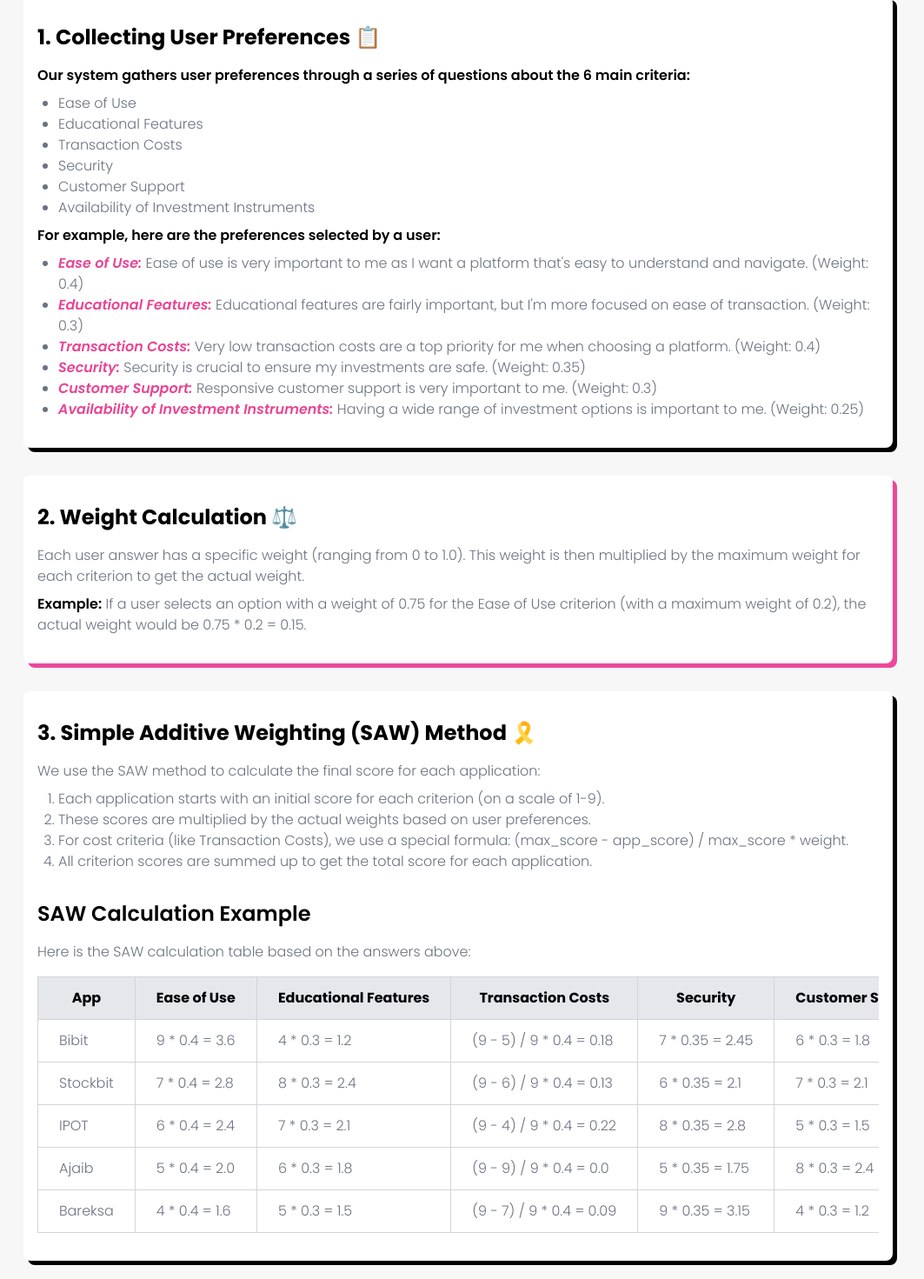
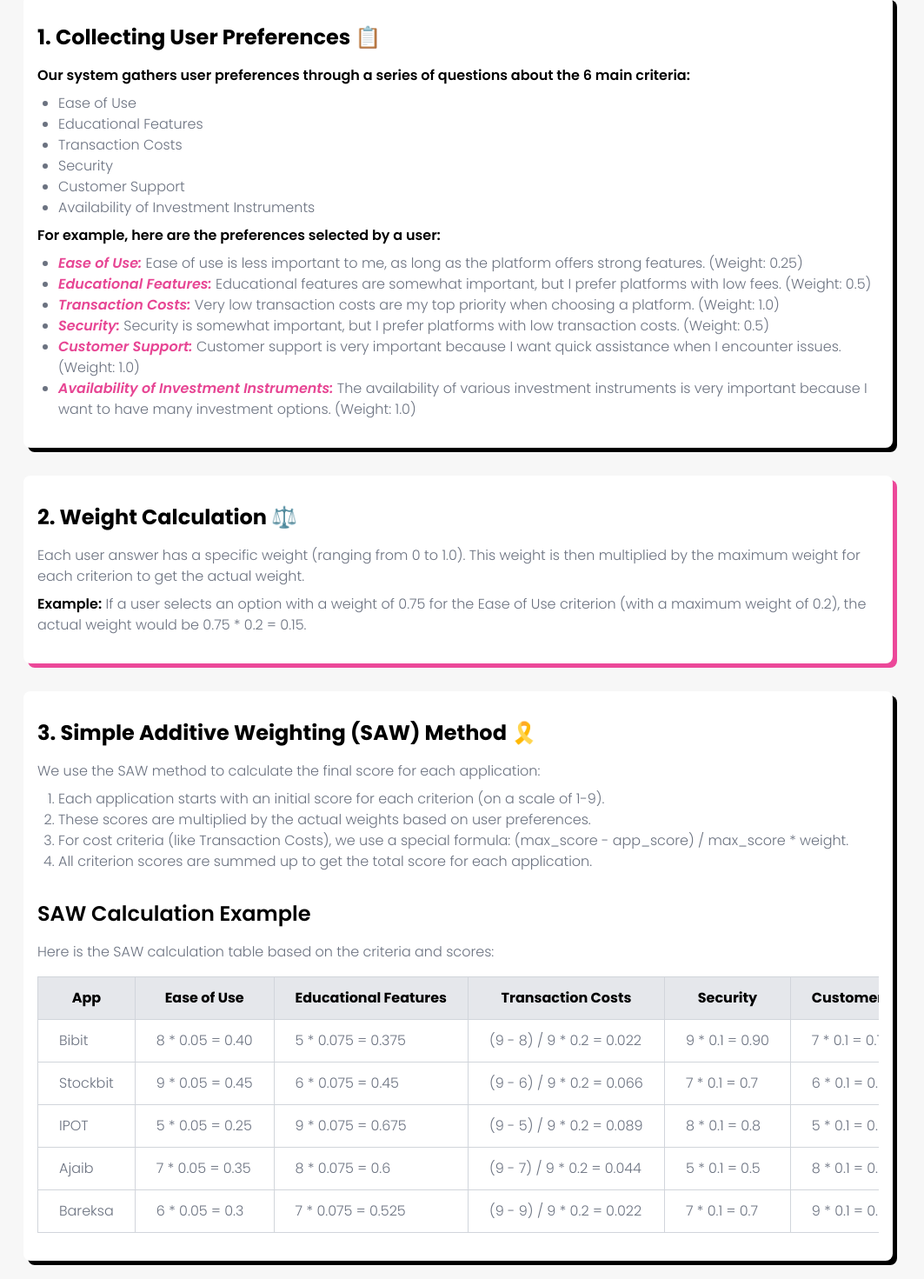
Before and after one commit to auriorajaa/web-penentuan-app-invest, a website: page pages/how-its-work.html in a window 1280 px wide. Shown: the part 309-1780 px from the top of the page at 87% size, without its empty margins (113-1176 px from the left). Drawn offline with nearby package versions, Linux system fonts and the light colour scheme.

Commit message:
fix how to page

```diff
--- a/pages/how-its-work.html
+++ b/pages/how-its-work.html
@@ -114,7 +114,6 @@
 
       <div class="mb-8 bg-white rounded-lg shadow-button py-8 px-4">
          <h2 class="text-2xl font-bold mb-4">1. Collecting User Preferences 📋</h2>
-
          <div class="font-light justify-end text-gray-500">
             <p class="font-semibold text-black">Our system gathers user preferences through a series of questions about
                the 6
@@ -129,46 +128,24 @@
             </ul>
             <p class="mt-2 font-semibold text-black">For example, here are the preferences selected by a user:</p>
             <ul class="list-disc mt-2 ml-6">
-               <li><span class="text-pink-500 font-semibold italic">Ease of Use:</span> Ease of use is very important
-                  to me
-                  as I
-                  want a platform
-                  that's easy to
-                  understand
-                  and navigate. (Weight: 0.4)</li>
+               <li><span class="text-pink-500 font-semibold italic">Ease of Use:</span> Ease of use is less important to
+                  me, as long as the platform offers strong features. (Weight: 0.25)</li>
                <li><span class="text-pink-500 font-semibold italic">Educational Features:</span> Educational features
-                  are
-                  fairly
-                  important, but
-                  I'm more focused on
-                  ease of
-                  transaction. (Weight: 0.3)</li>
+                  are somewhat important, but I prefer platforms with low fees. (Weight: 0.5)</li>
                <li><span class="text-pink-500 font-semibold italic">Transaction Costs:</span> Very low transaction costs
-                  are a top
-                  priority for
-                  me when choosing a
-                  platform.
-                  (Weight: 0.4)</li>
-               <li><span class="text-pink-500 font-semibold italic">Security:</span> Security is crucial to ensure my
-                  investments
-                  are safe.
-                  (Weight: 0.35)</li>
-               <li><span class="text-pink-500 font-semibold italic">Customer Support:</span> Responsive customer support
-                  is
-                  very
-                  important to
-                  me. (Weight: 0.3)
+                  are my top priority when choosing a platform.
+                  (Weight: 1.0)</li>
+               <li><span class="text-pink-500 font-semibold italic">Security:</span> Security is somewhat important, but
+                  I prefer platforms with low transaction costs.
+                  (Weight: 0.5)</li>
+               <li><span class="text-pink-500 font-semibold italic">Customer Support:</span> Customer support is very
+                  important because I want quick assistance when I encounter issues. (Weight: 1.0)
                </li>
                <li><span class="text-pink-500 font-semibold italic">Availability of Investment Instruments:</span>
-                  Having a
-                  wide
-                  range of
-                  investment options is
-                  important to
-                  me. (Weight: 0.25)</li>
+                  The availability of various investment instruments is very important because I want to have many
+                  investment options. (Weight: 1.0)</li>
             </ul>
          </div>
-
       </div>
 
       <div class="mb-8 bg-white rounded-lg shadow-button-pink py-8 px-4 justify-end">
@@ -196,7 +173,7 @@
 
          <div class="mt-8">
             <h2 class="text-2xl font-semibold mb-4">SAW Calculation Example</h2>
-            <p class="font-light text-gray-500">Here is the SAW calculation table based on the answers above:</p>
+            <p class="font-light text-gray-500">Here is the SAW calculation table based on the criteria and scores:</p>
             <div class="overflow-x-auto">
                <table class="table-auto w-full mt-4 border-collapse border border-gray-300 min-w-max">
                   <thead>
@@ -214,59 +191,62 @@
                   <tbody class="font-light text-gray-500">
                      <tr>
                         <td class="border border-gray-300 px-6 py-3">Bibit</td>
-                        <td class="border border-gray-300 px-6 py-3">9 * 0.4 = 3.6</td>
-                        <td class="border border-gray-300 px-6 py-3">4 * 0.3 = 1.2</td>
-                        <td class="border border-gray-300 px-6 py-3">(9 - 5) / 9 * 0.4 = 0.18</td>
-                        <td class="border border-gray-300 px-6 py-3">7 * 0.35 = 2.45</td>
-                        <td class="border border-gray-300 px-6 py-3">6 * 0.3 = 1.8</td>
-                        <td class="border border-gray-300 px-6 py-3">5 * 0.25 = 1.25</td>
-                        <td class="border border-gray-300 px-6 py-3">3.6 + 1.2 + 0.18 + 2.45 + 1.8 + 1.25 = 10.48</td>
+                        <td class="border border-gray-300 px-6 py-3">8 * 0.05 = 0.40</td>
+                        <td class="border border-gray-300 px-6 py-3">5 * 0.075 = 0.375</td>
+                        <td class="border border-gray-300 px-6 py-3">(9 - 8) / 9 * 0.2 = 0.022</td>
+                        <td class="border border-gray-300 px-6 py-3">9 * 0.1 = 0.90</td>
+                        <td class="border border-gray-300 px-6 py-3">7 * 0.1 = 0.70</td>
+                        <td class="border border-gray-300 px-6 py-3">6 * 0.15 = 0.90</td>
+                        <td class="border border-gray-300 px-6 py-3">0.40 + 0.375 + 0.022 + 0.90 + 0.70 + 0.90 = 3.297
+                        </td>
                      </tr>
                      <tr>
                         <td class="border border-gray-300 px-6 py-3">Stockbit</td>
-                        <td class="border border-gray-300 px-6 py-3">7 * 0.4 = 2.8</td>
-                        <td class="border border-gray-300 px-6 py-3">8 * 0.3 = 2.4</td>
-                        <td class="border border-gray-300 px-6 py-3">(9 - 6) / 9 * 0.4 = 0.13</td>
-                        <td class="border border-gray-300 px-6 py-3">6 * 0.35 = 2.1</td>
-                        <td class="border border-gray-300 px-6 py-3">7 * 0.3 = 2.1</td>
-                        <td class="border border-gray-300 px-6 py-3">4 * 0.25 = 1.0</td>
-                        <td class="border border-gray-300 px-6 py-3">2.8 + 2.4 + 0.13 + 2.1 + 2.1 + 1.0 = 10.53</td>
+                        <td class="border border-gray-300 px-6 py-3">9 * 0.05 = 0.45</td>
+                        <td class="border border-gray-300 px-6 py-3">6 * 0.075 = 0.45</td>
+                        <td class="border border-gray-300 px-6 py-3">(9 - 6) / 9 * 0.2 = 0.066</td>
+                        <td class="border border-gray-300 px-6 py-3">7 * 0.1 = 0.7</td>
+                        <td class="border border-gray-300 px-6 py-3">6 * 0.1 = 0.6</td>
+                        <td class="border border-gray-300 px-6 py-3">6 * 0.15 = 0.9</td>
+                        <td class="border border-gray-300 px-6 py-3">0.45 + 0.45 + 0.066 + 0.7 + 0.6 + 0.9 = 3.166</td>
                      </tr>
                      <tr>
                         <td class="border border-gray-300 px-6 py-3">IPOT</td>
-                        <td class="border border-gray-300 px-6 py-3">6 * 0.4 = 2.4</td>
-                        <td class="border border-gray-300 px-6 py-3">7 * 0.3 = 2.1</td>
-                        <td class="border border-gray-300 px-6 py-3">(9 - 4) / 9 * 0.4 = 0.22</td>
-                        <td class="border border-gray-300 px-6 py-3">8 * 0.35 = 2.8</td>
-                        <td class="border border-gray-300 px-6 py-3">5 * 0.3 = 1.5</td>
-                        <td class="border border-gray-300 px-6 py-3">6 * 0.25 = 1.5</td>
-                        <td class="border border-gray-300 px-6 py-3">2.4 + 2.1 + 0.22 + 2.8 + 1.5 + 1.5 = 10.52</td>
+                        <td class="border border-gray-300 px-6 py-3">5 * 0.05 = 0.25</td>
+                        <td class="border border-gray-300 px-6 py-3">9 * 0.075 = 0.675</td>
+                        <td class="border border-gray-300 px-6 py-3">(9 - 5) / 9 * 0.2 = 0.089</td>
+                        <td class="border border-gray-300 px-6 py-3">8 * 0.1 = 0.8</td>
+                        <td class="border border-gray-300 px-6 py-3">5 * 0.1 = 0.5</td>
+                        <td class="border border-gray-300 px-6 py-3">7 * 0.15 = 1.05</td>
+                        <td class="border border-gray-300 px-6 py-3">0.25 + 0.675 + 0.089 + 0.8 + 0.5 + 1.05 = 3.364
+                        </td>
                      </tr>
                      <tr>
                         <td class="border border-gray-300 px-6 py-3">Ajaib</td>
-                        <td class="border border-gray-300 px-6 py-3">5 * 0.4 = 2.0</td>
-                        <td class="border border-gray-300 px-6 py-3">6 * 0.3 = 1.8</td>
-                        <td class="border border-gray-300 px-6 py-3">(9 - 9) / 9 * 0.4 = 0.0</td>
-                        <td class="border border-gray-300 px-6 py-3">5 * 0.35 = 1.75</td>
-                        <td class="border border-gray-300 px-6 py-3">8 * 0.3 = 2.4</td>
-                        <td class="border border-gray-300 px-6 py-3">7 * 0.25 = 1.75</td>
-                        <td class="border border-gray-300 px-6 py-3">2.0 + 1.8 + 0.0 + 1.75 + 2.4 + 1.75 = 9.7</td>
+                        <td class="border border-gray-300 px-6 py-3">7 * 0.05 = 0.35</td>
+                        <td class="border border-gray-300 px-6 py-3">8 * 0.075 = 0.6</td>
+                        <td class="border border-gray-300 px-6 py-3">(9 - 7) / 9 * 0.2 = 0.044</td>
+                        <td class="border border-gray-300 px-6 py-3">5 * 0.1 = 0.5</td>
+                        <td class="border border-gray-300 px-6 py-3">8 * 0.1 = 0.8</td>
+                        <td class="border border-gray-300 px-6 py-3">9 * 0.15 = 1.35</td>
+                        <td class="border border-gray-300 px-6 py-3">0.35 + 0.6 + 0.044 + 0.5 + 0.8 + 1.35 = 3.644</td>
                      </tr>
                      <tr>
                         <td class="border border-gray-300 px-6 py-3">Bareksa</td>
-                        <td class="border border-gray-300 px-6 py-3">4 * 0.4 = 1.6</td>
-                        <td class="border border-gray-300 px-6 py-3">5 * 0.3 = 1.5</td>
-                        <td class="border border-gray-300 px-6 py-3">(9 - 7) / 9 * 0.4 = 0.09</td>
-                        <td class="border border-gray-300 px-6 py-3">9 * 0.35 = 3.15</td>
-                        <td class="border border-gray-300 px-6 py-3">4 * 0.3 = 1.2</td>
-                        <td class="border border-gray-300 px-6 py-3">8 * 0.25 = 2.0</td>
-                        <td class="border border-gray-300 px-6 py-3">1.6 + 1.5 + 0.09 + 3.15 + 1.2 + 2.0 = 9.54</td>
+                        <td class="border border-gray-300 px-6 py-3">6 * 0.05 = 0.3</td>
+                        <td class="border border-gray-300 px-6 py-3">7 * 0.075 = 0.525</td>
+                        <td class="border border-gray-300 px-6 py-3">(9 - 9) / 9 * 0.2 = 0.022</td>
+                        <td class="border border-gray-300 px-6 py-3">7 * 0.1 = 0.7</td>
+                        <td class="border border-gray-300 px-6 py-3">9 * 0.1 = 0.9</td>
+                        <td class="border border-gray-300 px-6 py-3">9 * 0.15 = 1.35</td>
+                        <td class="border border-gray-300 px-6 py-3">0.3 + 0.525 + 0.022 + 0.7 + 0.9 + 1.35 = 3.797</td>
                      </tr>
                   </tbody>
                </table>
             </div>
          </div>
       </div>
+
 
       <div class="mb-8 bg-white rounded-lg shadow-button-pink py-8 px-4 justify-end">
          <h2 class="text-2xl font-bold mb-4">4. Score Normalization 🔢</h2>
@@ -288,28 +268,28 @@
                <tbody class="font-light text-gray-500">
                   <tr>
                      <td class="border border-gray-300 px-4 py-2">Bibit</td>
-                     <td class="border border-gray-300 px-4 py-2">10.48</td>
-                     <td class="border border-gray-300 px-4 py-2">10.48 / 10.53 = 0.995</td>
+                     <td class="border border-gray-300 px-4 py-2">3.297</td>
+                     <td class="border border-gray-300 px-4 py-2">3.297 / 3.797 = 0.87</td>
                   </tr>
                   <tr>
                      <td class="border border-gray-300 px-4 py-2">Stockbit</td>
-                     <td class="border border-gray-300 px-4 py-2">10.53</td>
-                     <td class="border border-gray-300 px-4 py-2">10.53 / 10.53 = 1.0</td>
+                     <td class="border border-gray-300 px-4 py-2">3.166</td>
+                     <td class="border border-gray-300 px-4 py-2">3.166 / 3.797 = 0.84</td>
                   </tr>
                   <tr>
                      <td class="border border-gray-300 px-4 py-2">IPOT</td>
-                     <td class="border border-gray-300 px-4 py-2">10.52</td>
-                     <td class="border border-gray-300 px-4 py-2">10.52 / 10.53 = 0.999</td>
+                     <td class="border border-gray-300 px-4 py-2">3.364</td>
+                     <td class="border border-gray-300 px-4 py-2">3.364 / 3.797 = 0.89</td>
                   </tr>
                   <tr>
                      <td class="border border-gray-300 px-4 py-2">Ajaib</td>
-                     <td class="border border-gray-300 px-4 py-2">9.7</td>
-                     <td class="border border-gray-300 px-4 py-2">9.7 / 10.53 = 0.921</td>
+                     <td class="border border-gray-300 px-4 py-2">3.644</td>
+                     <td class="border border-gray-300 px-4 py-2">3.644 / 3.797 = 0.96</td>
                   </tr>
                   <tr>
                      <td class="border border-gray-300 px-4 py-2">Bareksa</td>
-                     <td class="border border-gray-300 px-4 py-2">9.54</td>
-                     <td class="border border-gray-300 px-4 py-2">9.54 / 10.53 = 0.906</td>
+                     <td class="border border-gray-300 px-4 py-2">3.797</td>
+                     <td class="border border-gray-300 px-4 py-2">3.797 / 3.797 = 1.00</td>
                   </tr>
                </tbody>
             </table>
@@ -321,8 +301,8 @@
          <h2 class="text-2xl font-bold mb-4">5. Final Recommendations 📊</h2>
          <p class="font-light text-gray-500">Based on the normalized scores, our system recommends:</p>
          <ul class="list-disc mt-2 ml-6 font-light text-gray-500">
-            <li>The top-scoring app as the primary recommendation: <b class="font-semibold text-black">Stockbit</b></li>
-            <li>The second highest-scoring app as an alternative: <b class="font-semibold text-black">IPOT</b></li>
+            <li>The top-scoring app as the primary recommendation: <b class="font-semibold text-black">Bareksa</b></li>
+            <li>The second highest-scoring app as an alternative: <b class="font-semibold text-black">Ajaib</b></li>
          </ul>
          <p class="mt-2 font-light text-gray-500">The system also provides brief reasons why these apps are recommended
             based on their
```
Also changed, not shown: pages/quiz.js (+6 -2 lines).
